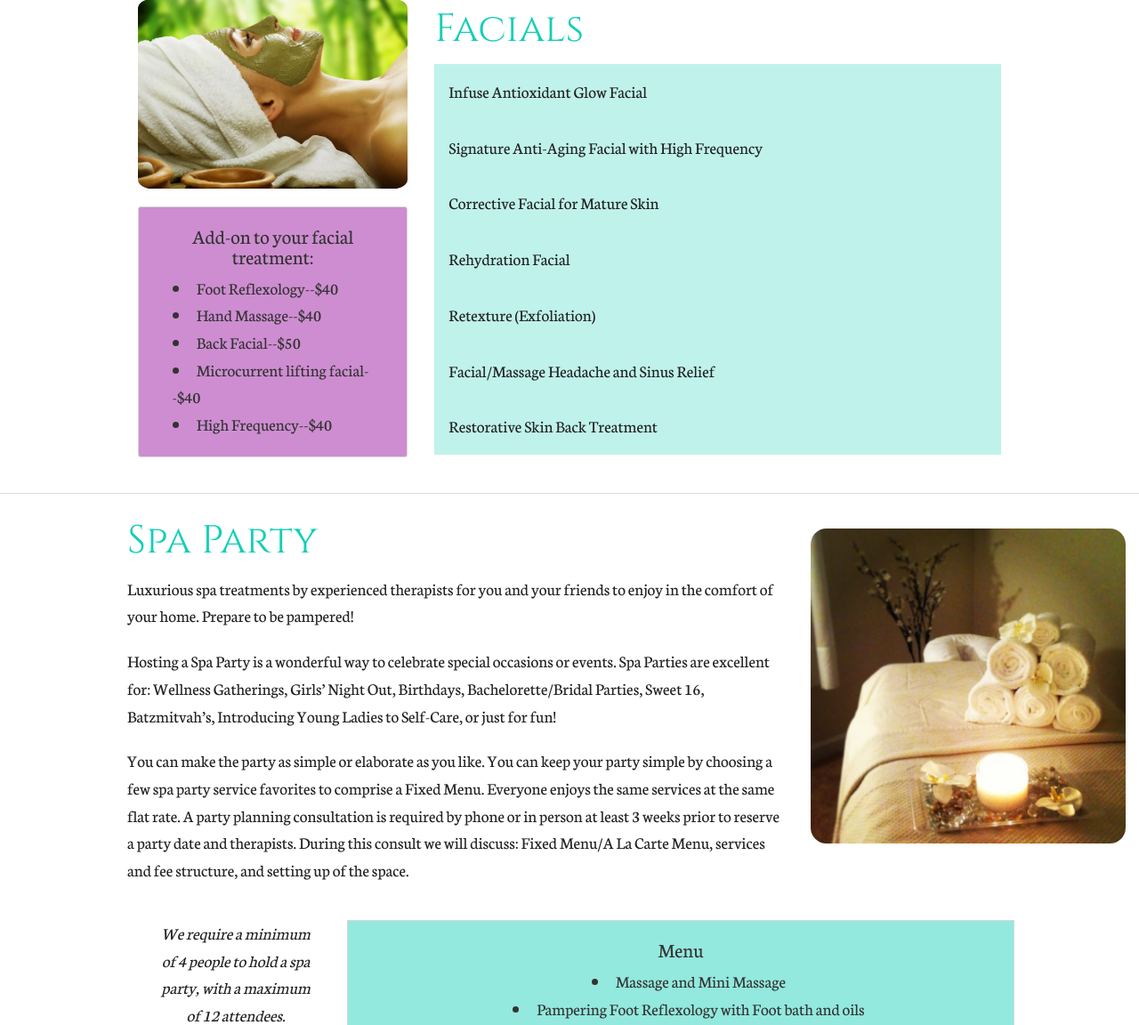
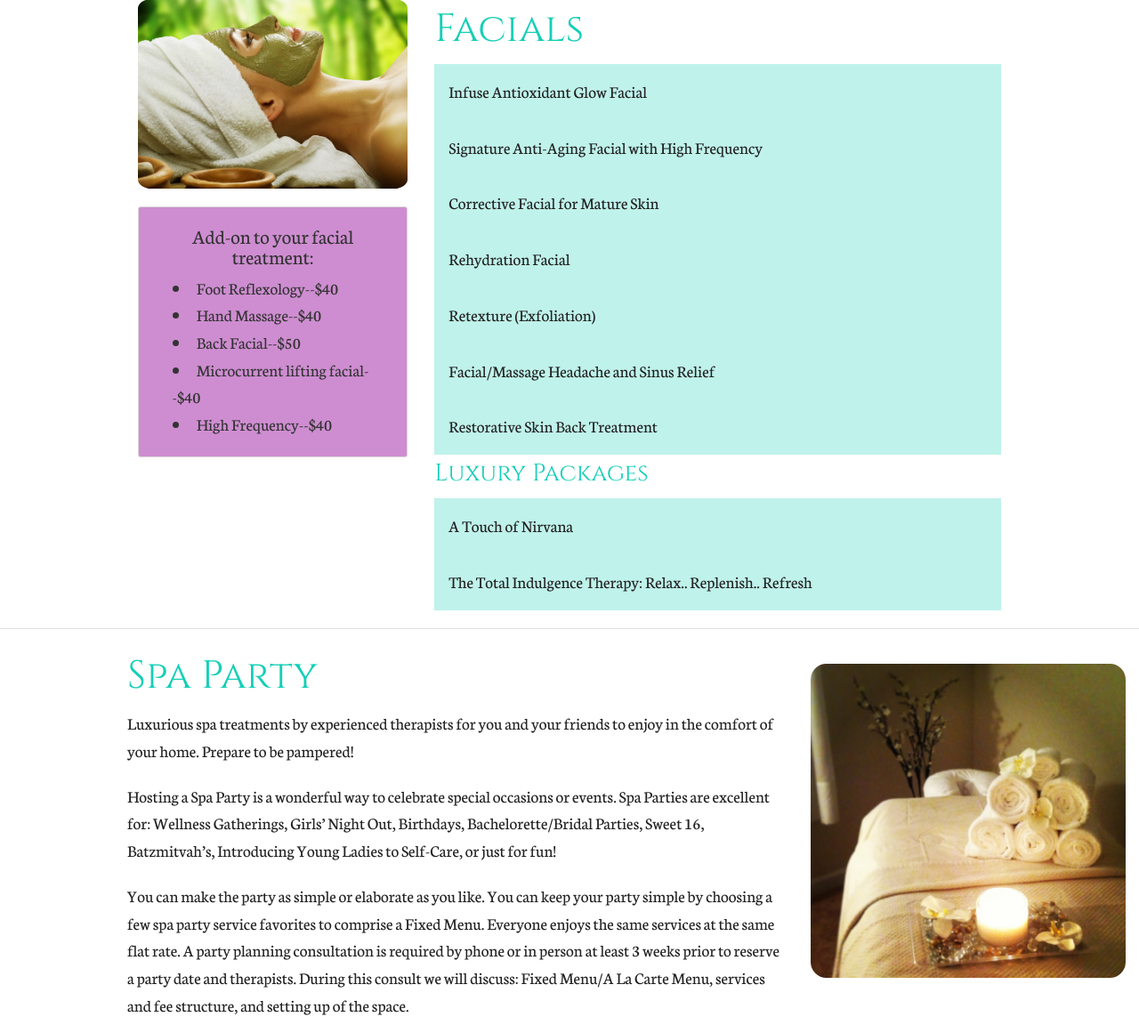
Before and after one commit to rimmesbe/TrinityFusion_site, a PHP site: page /homepage.php in a window 1280 px wide. Shown: the part 1168-2320 px from the top of the page at 89% size. Run offline with PHP 8.4, Linux system fonts and the light colour scheme; some libraries are stand-ins or nearby versions.

Commit message:
added specialy facial packages in facial section

```diff
--- a/massage_and_facials/css/application.css
+++ b/massage_and_facials/css/application.css
@@ -89,6 +89,11 @@ a.button.border-button {
   font-family: "Cinzel", serif;
 }
 
+.cinzel-font {
+  font-family: "Cinzel", serif;
+  font-weight: 400;
+}
+
 #main-img-div {
   background-image: url("../img/new_facial_flower.jpg");
   background-repeat: no-repeat;
--- a/massage_and_facials/homepage.php
+++ b/massage_and_facials/homepage.php
@@ -328,6 +328,42 @@
             </div>
           </li>
         </ul>
+        <h3 class="teal-color cinzel-font">Luxury Packages</h3>
+        <ul class="accordion" data-accordion>
+          <li class="accordion-navigation">
+            <a href="#panel1b">A Touch of Nirvana</a>
+            <div id="panel1b" class="content">
+              <div class="row" data-equalizer>
+                <div class="large-9 medium-9 columns panel light-purple" data-equalizer-watch>
+                  <p><i>Foot Reflexology Treatment with detoxifying essential oils, Signature Restorative Facial and Relaxing upper body head/neck/shoulder Massage.</i></p>
+                  <p>This heavenly treatment begins with warm packs placed on the belly and under the neck encouraging the body to let go and relax. Mixtures of warm castor oil with detoxifying essential oils of lemon, rosemary and peppermint are massaged into the feet to open and stimulate the reflex points to prepare for the <strong>foot reflexology</strong> treatment.</p>
+                  <p>The signature <strong>facial</strong> is implemented while the essential oils are soaking into the feet. After cleansing the face an enzyme exfoliate is used to remove dead skin then allowing fresh new skin to soak up the nourishing, hydrating serums that are applied. After the conditioning mask is applied the foot reflexology begins.</p>
+                  <p>Head/neck/shoulder <strong>massage</strong> is incorporated into this treatment to encourage lymph drainage and relax muscles soothing away tension. Finishing with warm compresses to the feet makes this therapy a <i>Touch of Nirvana</i>.</p>
+                </div>
+                <div class="large-3 medium-3 columns panel light-purple" data-equalizer-watch>
+                  <h4 class="center-text">Price:</h4>
+                  <p class="center-text">$190</p>
+                  <p class="center-text">80 minute therapy</p>
+                </div>
+              </div>
+            </div>
+          </li>
+          <li class="accordion-navigation">
+            <a href="#panel2b">The Total Indulgence Therapy: Relax.. Replenish.. Refresh</a>
+            <div id="panel2b" class="content">
+              <div class="row" data-equalizer>
+                <div class="large-9 medium-9 columns panel light-purple" data-equalizer-watch>
+                  <p>This <strong>80 minute</strong> therapy was created to give you the most luxurious treatment and tranquil experience that benefits your total well being. <strong>Full body</strong> total relaxing <strong>massage</strong> softens tense areas in the body while the <strong>signature facial</strong>, designed to suit each individual, employs hydrating fluids with conditioning mask. Exfoliating <strong>back scrub</strong> using creamy-textured natural ingredients detoxifies and regenerates skin. <strong>Warm compresses</strong> are used to remove product and nourishing Vit C cream is applied for hydration and nourishment to complete this Total Indulgence experience.</p>
+                </div>
+                <div class="large-3 medium-3 columns panel light-purple" data-equalizer-watch>
+                  <h4 class="center-text">Price:</h4>
+                  <p class="center-text">$190</p>
+                  <p class="center-text">80 minute therapy</p>
+                </div>
+              </div>
+            </div>
+          </li>
+        </ul>
       </div>
     </div>
     <hr />
```
Also changed, not shown: massage_and_facials/img/massage_facial.jpg (renamed from massage_and_facials/img/massage facial.jpg).
